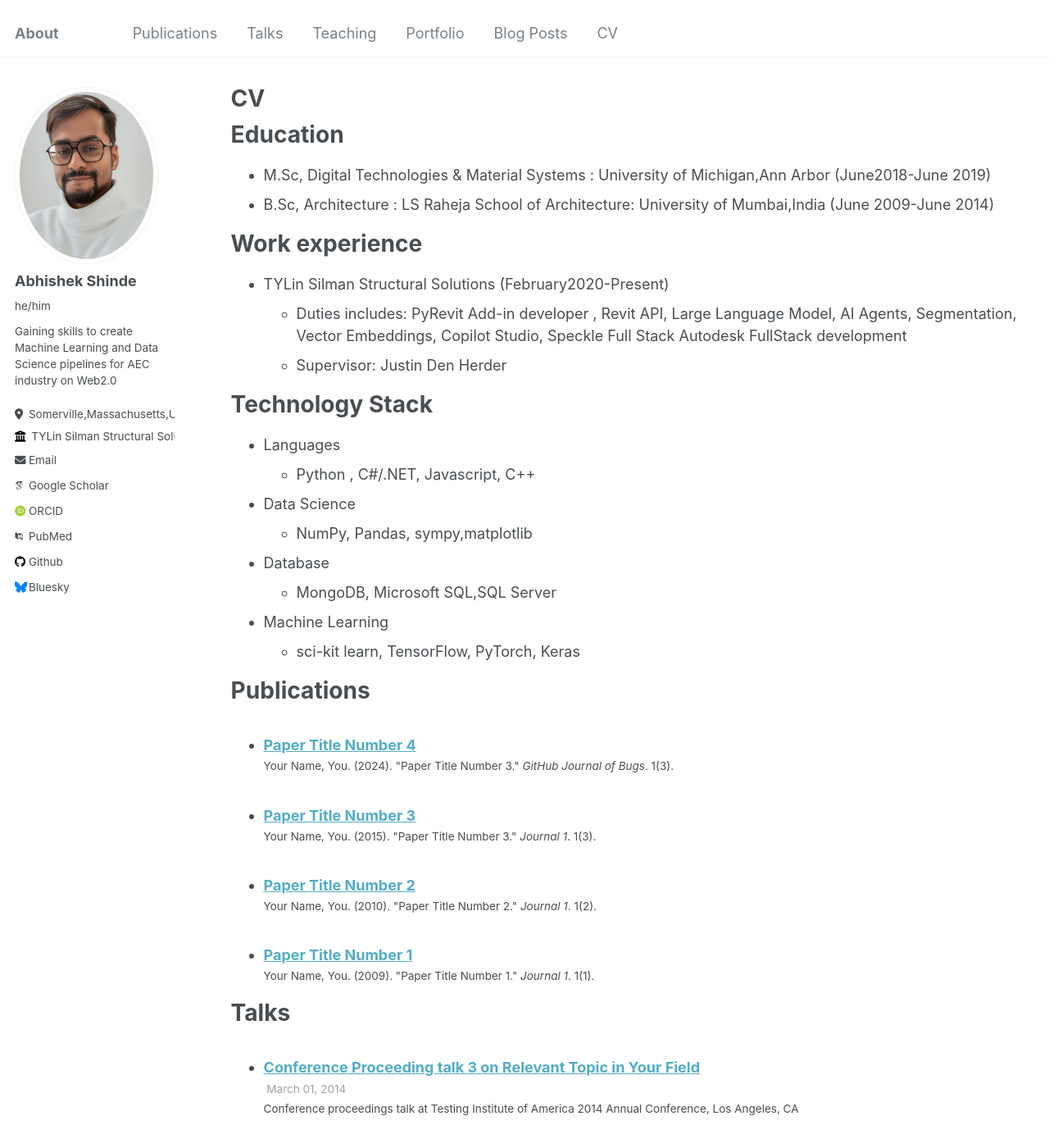
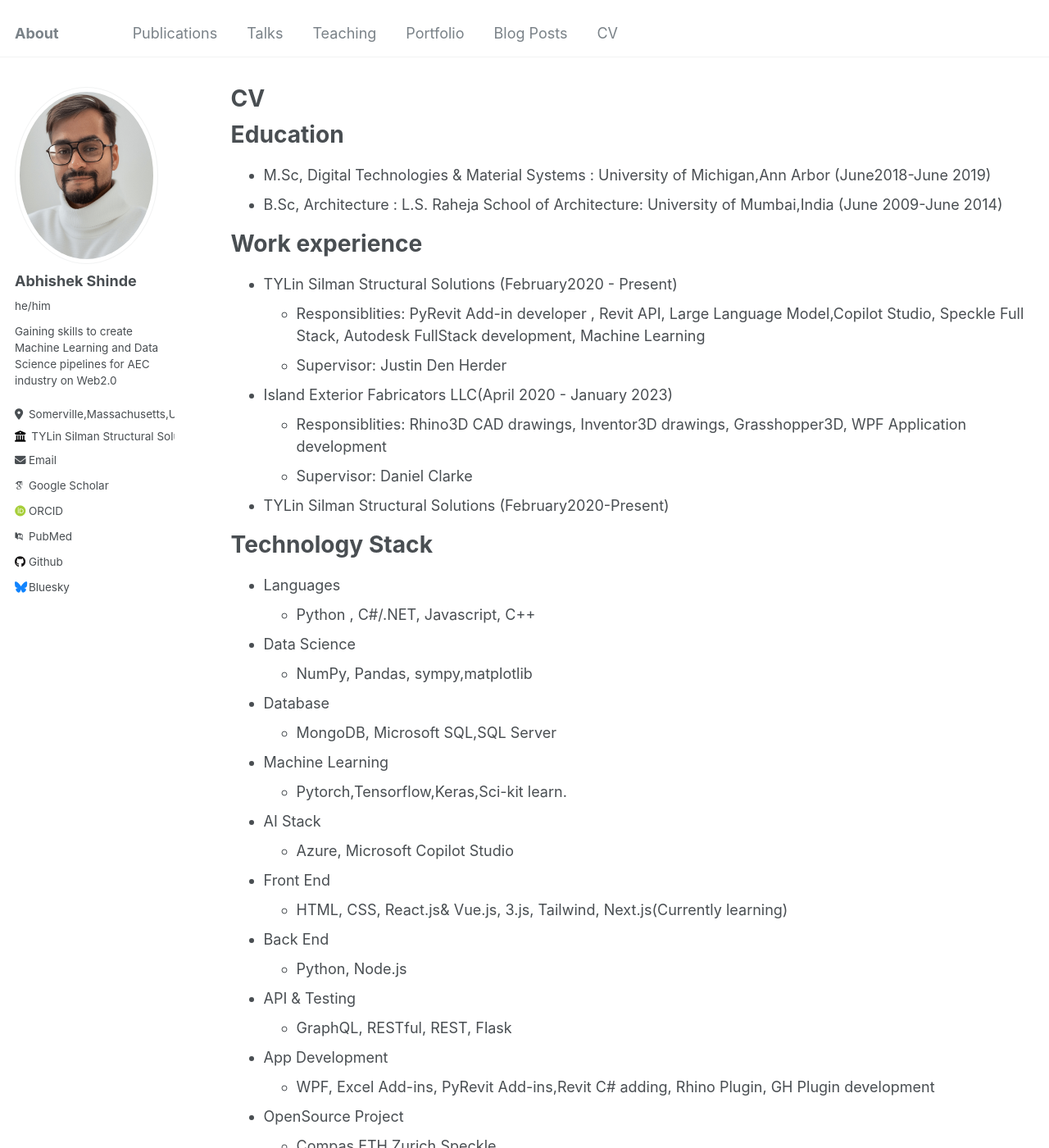
Before and after one commit to InquisitiveAS/InquisitiveAS.github.io, a Jekyll site: the page built from _pages/cv.md, in a window 1280 px wide and 1400 px high. Shown: the whole window at 82% size. Built offline with Jekyll 4.4.1, drawn with Linux system fonts in a browser that asks for light colours; some web fonts are replaced; some of the changed text lies outside the part shown.

Commit message:
Update CV

```diff
--- a/_pages/cv.md
+++ b/_pages/cv.md
@@ -12,14 +12,20 @@
 Education
 ======
 * M.Sc, Digital Technologies & Material Systems : University of Michigan,Ann Arbor (June2018-June 2019)
-* B.Sc, Architecture : LS Raheja School of Architecture: University of Mumbai,India (June 2009-June 2014)
+* B.Sc, Architecture : L.S. Raheja School of Architecture: University of Mumbai,India (June 2009-June 2014)
 
 Work experience
 ======
+* TYLin Silman Structural Solutions  (February2020 - Present)
+  * Responsiblities: PyRevit Add-in developer , Revit API, Large Language Model,Copilot Studio, Speckle Full Stack, Autodesk FullStack development, Machine Learning
+  * Supervisor: Justin Den Herder
+
+* Island Exterior Fabricators LLC(April 2020 - January 2023)
+  * Responsiblities:  Rhino3D CAD drawings, Inventor3D drawings, Grasshopper3D, WPF Application development
+  * Supervisor: Daniel Clarke
+
 * TYLin Silman Structural Solutions  (February2020-Present)
-  * Duties includes: PyRevit Add-in developer , Revit API, Large Language Model, AI Agents, Segmentation, Vector Embeddings, Copilot Studio, Speckle Full Stack
-  Autodesk FullStack development
-  * Supervisor: Justin Den Herder
+
 
 Technology Stack
 ======
@@ -30,7 +36,25 @@
 * Database
   * MongoDB, Microsoft SQL,SQL Server
 * Machine Learning
-  * sci-kit learn, TensorFlow, PyTorch, Keras
+  * Pytorch,Tensorflow,Keras,Sci-kit learn.
+* AI Stack
+  * Azure, Microsoft Copilot Studio
+* Front End
+  * HTML, CSS, React.js& Vue.js, 3.js, Tailwind, Next.js(Currently learning)
+* Back End
+  *  Python, Node.js
+* API & Testing
+  *  GraphQL, RESTful, REST, Flask
+* App Development
+  *  WPF, Excel Add-ins, PyRevit Add-ins,Revit C# adding, Rhino Plugin, GH Plugin development
+* OpenSource Project
+  *  Compas ETH Zurich,Speckle
+* CAD & AEC Modeling
+  *  Rhino 3D, Revit 3D,Inventor
+* Computational design(Parameteric modeling)
+  *  Grasshopper3D, Processing 2.0
+* Fabrication & Maker
+  *  Onsrud 3 Axis CNC Milling,MasterCAM,Zund Knife Cutter, Laser Cutting,3D printing, KUKA PRC
 
 Publications
 ======
```
